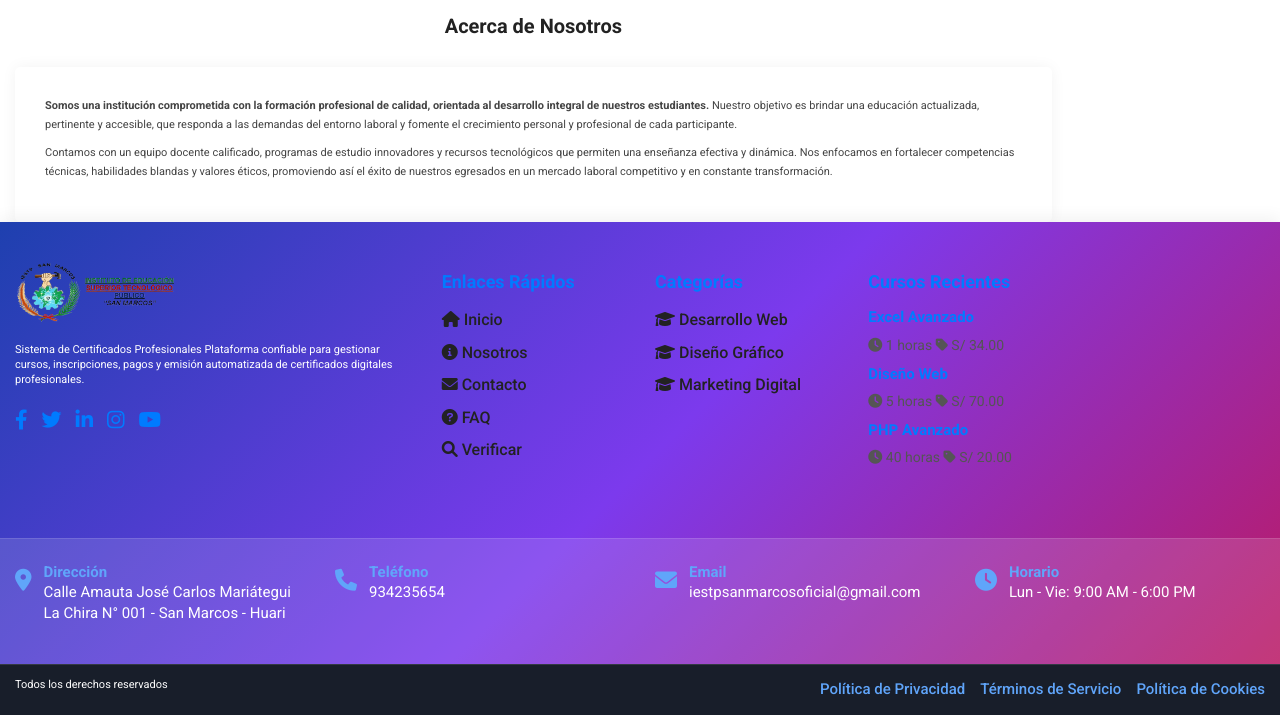
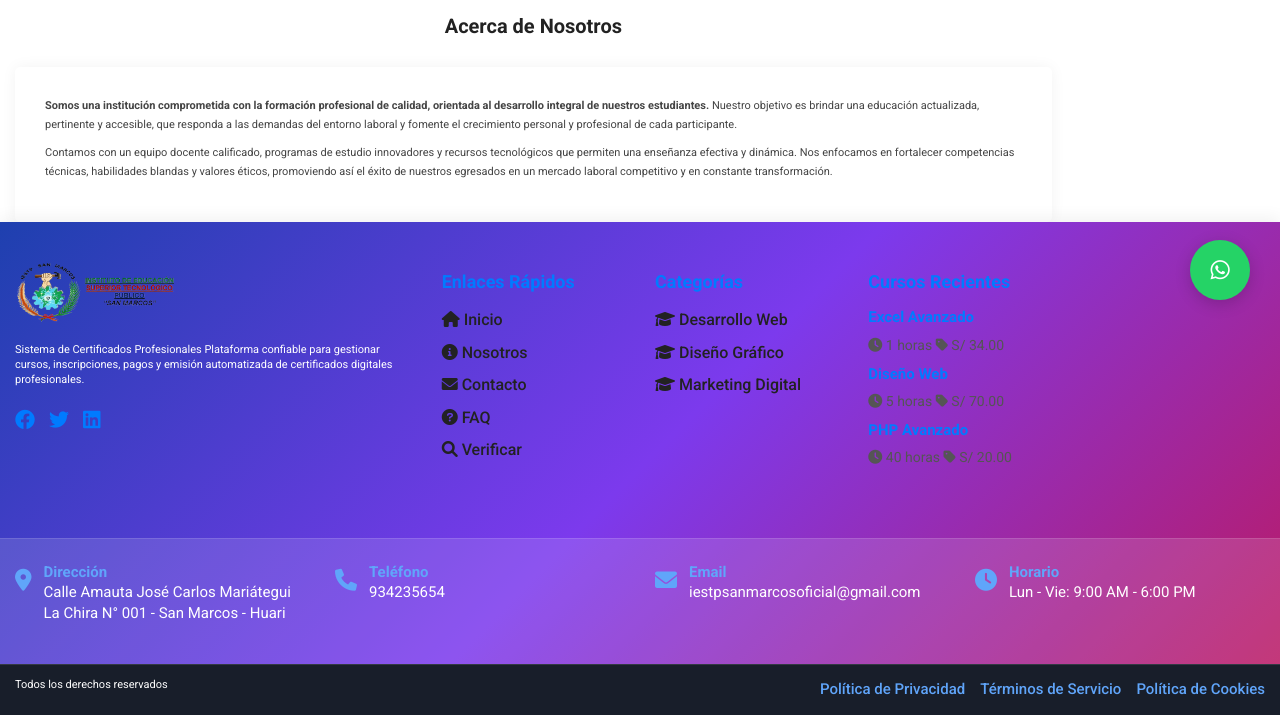
Before and after one commit to AynorEL/Sistema_Certicado, a PHP site: page /certificado/about.php in a window 1280 px wide. Shown: the part 470-1185 px from the top of the page. Run offline with PHP 8.4, Linux system fonts and the light colour scheme; data comes from the database, SQL or seed files in the repository; some libraries are stand-ins or nearby versions.

Commit message:
Agregar botón flotante de WhatsApp y mejorar la visualización de redes sociales en el footer y header, excluyendo el acceso de administradores.

```diff
--- a/footer.php
+++ b/footer.php
@@ -13,6 +13,9 @@ $categorias = $statement->fetchAll(PDO::FETCH_ASSOC);
 $statement = $pdo->prepare("SELECT * FROM curso WHERE estado = 'Activo' ORDER BY idcurso DESC LIMIT 4");
 $statement->execute();
 $cursos_recientes = $statement->fetchAll(PDO::FETCH_ASSOC);
+
+// Detectar si estamos en admin
+$is_admin = strpos($_SERVER['SCRIPT_NAME'], '/admin/') !== false;
 ?>
 
 <!-- Footer Moderno -->
@@ -34,23 +37,26 @@ $cursos_recientes = $statement->fetchAll(PDO::FETCH_ASSOC);
                         <p class="footer-description">
                             <?php echo $config['pie_pagina_descripcion'] ?? 'Plataforma especializada en la emisión y gestión de certificados profesionales. Ofrecemos soluciones digitales para validar y verificar la autenticidad de tus logros académicos.'; ?>
                         </p>
-                        <div class="social-links">
-                            <a href="#" class="social-link facebook">
-                                <i class="fab fa-facebook-f"></i>
-                            </a>
-                            <a href="#" class="social-link twitter">
-                                <i class="fab fa-twitter"></i>
-                            </a>
-                            <a href="#" class="social-link linkedin">
-                                <i class="fab fa-linkedin-in"></i>
-                            </a>
-                            <a href="#" class="social-link instagram">
-                                <i class="fab fa-instagram"></i>
-                            </a>
-                            <a href="#" class="social-link youtube">
-                                <i class="fab fa-youtube"></i>
-                            </a>
-                        </div>
+                        <?php if (!$is_admin && isset($redes_sociales) && is_array($redes_sociales)):
+                            $hay_redes = false;
+                            foreach ($redes_sociales as $red) {
+                                if (!empty($red['url_red'])) {
+                                    $hay_redes = true;
+                                    break;
+                                }
+                            }
+                            if ($hay_redes): ?>
+                            <div class="social-links">
+                                <?php foreach ($redes_sociales as $red): ?>
+                                    <?php if (!empty($red['url_red'])): ?>
+                                        <a href="<?php echo $red['url_red']; ?>" class="social-link <?php echo $red['nombre_red']; ?>" target="_blank">
+                                            <i class="<?php echo $red['icono_red']; ?>"></i>
+                                        </a>
+                                    <?php endif; ?>
+                                <?php endforeach; ?>
+                            </div>
+                            <?php endif; ?>
+                        <?php endif; ?>
                     </div>
                 </div>
 
@@ -349,6 +355,29 @@ $cursos_recientes = $statement->fetchAll(PDO::FETCH_ASSOC);
     .footer-modern .footer-bottom-links {
         justify-content: center;
     }
+}
+
+.whatsapp-float {
+    position: fixed;
+    bottom: 30px;
+    right: 30px;
+    background: #25d366;
+    color: #fff;
+    border-radius: 50%;
+    width: 60px;
+    height: 60px;
+    display: flex;
+    align-items: center;
+    justify-content: center;
+    font-size: 2.2rem;
+    box-shadow: 0 4px 16px rgba(0,0,0,0.18);
+    z-index: 9999;
+    transition: background 0.2s;
+    text-decoration: none;
+}
+.whatsapp-float:hover {
+    background: #128c7e;
+    color: #fff;
 }
 </style>
 
@@ -700,5 +729,12 @@ $cursos_recientes = $statement->fetchAll(PDO::FETCH_ASSOC);
 	};
 </script>
 
+<!-- Botón flotante de WhatsApp -->
+<?php if (!$is_admin && isset($whatsapp_link) && !empty($whatsapp_link)): ?>
+    <a href="<?php echo $whatsapp_link; ?>" class="whatsapp-float" target="_blank" title="Contáctanos por WhatsApp">
+        <i class="fab fa-whatsapp"></i>
+    </a>
+<?php endif; ?>
+
 </body>
 </html>
--- a/header.php
+++ b/header.php
@@ -45,6 +45,8 @@ if ($clienteId && isset($_SESSION['carritos'][$clienteId])) {
     $cart_count = count($_SESSION['carritos'][$clienteId]);
 }
 
+// Detectar si estamos en admin
+$is_admin = strpos($_SERVER['SCRIPT_NAME'], '/admin/') !== false;
 ?>
 <!DOCTYPE html>
 <html lang="es">
@@ -802,9 +804,18 @@ if ($clienteId && isset($_SESSION['carritos'][$clienteId])) {
 				</div>
 				<div class="col-md-6">
 					<div class="right">
+						<?php if (!$is_admin && isset($redes_sociales) && is_array($redes_sociales)):
+							$hay_redes = false;
+							foreach ($redes_sociales as $red) {
+								if (!empty($red['url_red'])) {
+									$hay_redes = true;
+									break;
+								}
+							}
+							if ($hay_redes): ?>
 							<ul>
-							<?php foreach($redes_sociales as $red): ?>
-								<?php if(!empty($red['url_red'])): ?>
+								<?php foreach ($redes_sociales as $red): ?>
+									<?php if (!empty($red['url_red'])): ?>
 										<li>
 											<a href="<?php echo $red['url_red']; ?>" target="_blank">
 												<i class="<?php echo $red['icono_red']; ?>"></i>
@@ -813,6 +824,8 @@ if ($clienteId && isset($_SESSION['carritos'][$clienteId])) {
 									<?php endif; ?>
 								<?php endforeach; ?>
 							</ul>
+							<?php endif; ?>
+						<?php endif; ?>
 					</div>
 				</div>
 			</div>
@@ -1563,3 +1576,8 @@ if ($clienteId && isset($_SESSION['carritos'][$clienteId])) {
 
 	<!-- Estilos de búsqueda -->
 	<link rel="stylesheet" href="assets/css/search-results.css">
+
+	<!-- Botón flotante de WhatsApp -->
+	<?php if (!$is_admin && isset($whatsapp_link) && !empty($whatsapp_link)): ?>
+	<!-- Aquí va el botón flotante de WhatsApp -->
+	<?php endif; ?>
```
Also changed, not shown: admin/footer.php (+0 -41 lines), admin/header.php (+11 -19 lines). Lines whose indentation alone changed are shown as unchanged.
